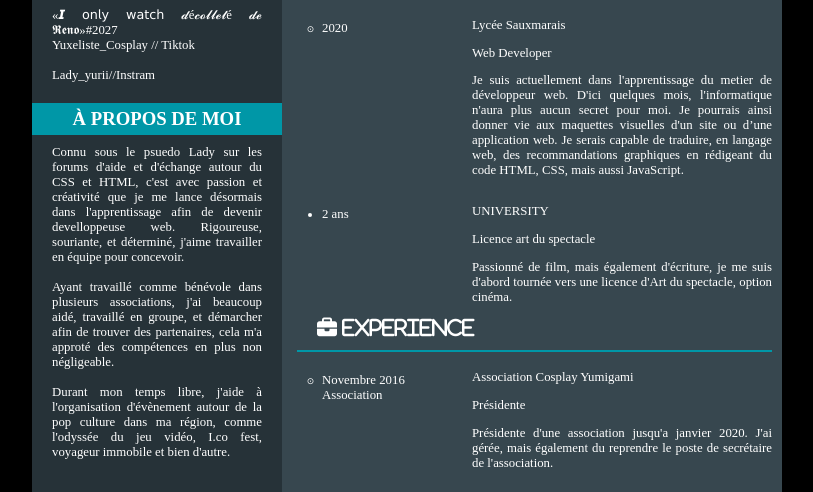
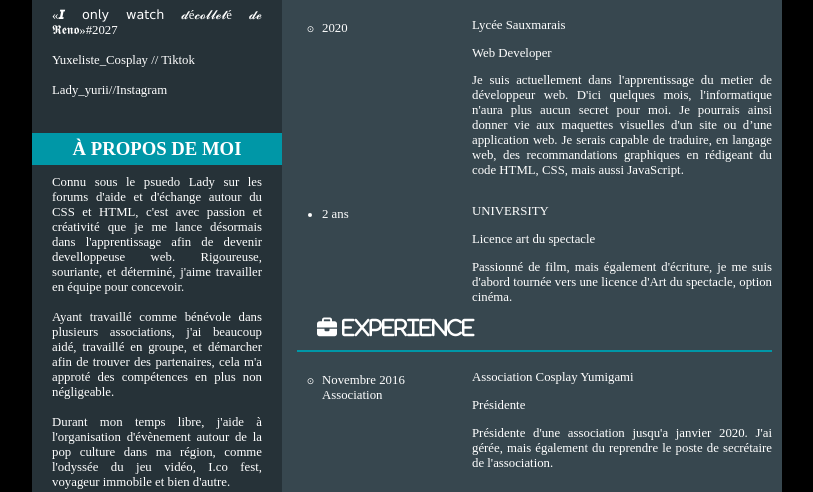
Before and after one commit to Tossacointolady/lady_yurii, a plain HTML site: page index.html in a window 1280 px wide. Shown: the part 261-753 px from the top of the page, without its empty margins (233-1046 px from the left). Drawn offline with Linux system fonts and the light colour scheme.

Commit message:
Add files via upload

```diff
--- a/index.html
+++ b/index.html
@@ -25,9 +25,9 @@
 						<section class="colonnegauche">
 		                    <div  class="contact">
 		                        <h3> CONTACT </h3><!--Comment me contacter-->
-		                        <p class="Pres">  «𝙄 𝗈𝗇𝗅𝗒 𝗐𝖺𝗍𝖼𝗁 𝓭é𝓬𝓸𝓵𝓵𝓮𝓽é 𝓭𝓮 𝕽𝖊𝖓𝖔»#2027<br>
+		                        <p class="Pres">  «𝙄 𝗈𝗇𝗅𝗒 𝗐𝖺𝗍𝖼𝗁 𝓭é𝓬𝓸𝓵𝓵𝓮𝓽é 𝓭𝓮 𝕽𝖊𝖓𝖔»#2027<br><br>
 	                        	Yuxeliste_Cosplay // Tiktok <br><br>
-	                        	Lady_yurii//Instram<br/>
+	                        	Lady_yurii//Instagram<br/><br>
 		                    </div>
 		                    <div  class="moi">
 		                        <h3> À PROPOS DE MOI</h3><!--Petit texte sur moi-->
```
